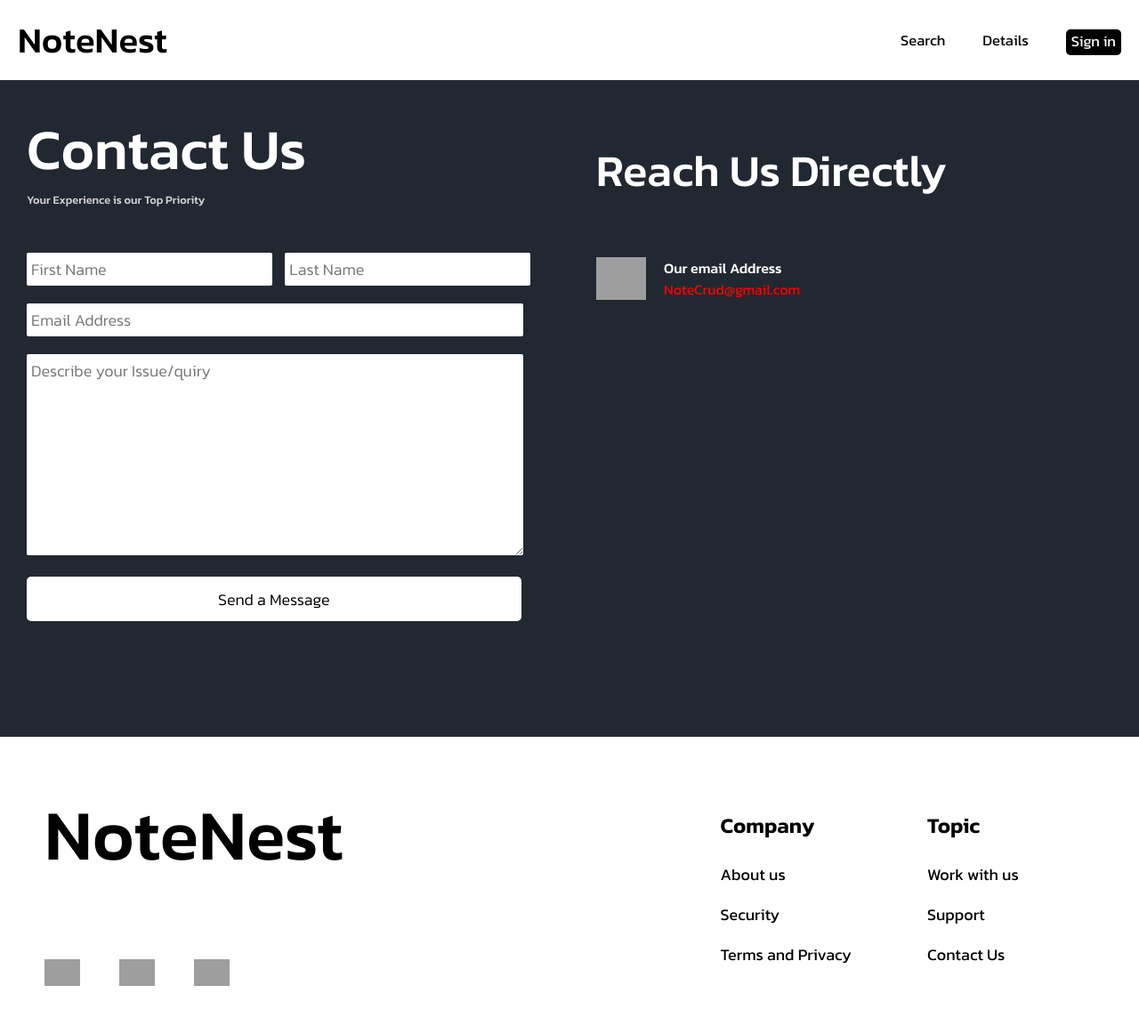
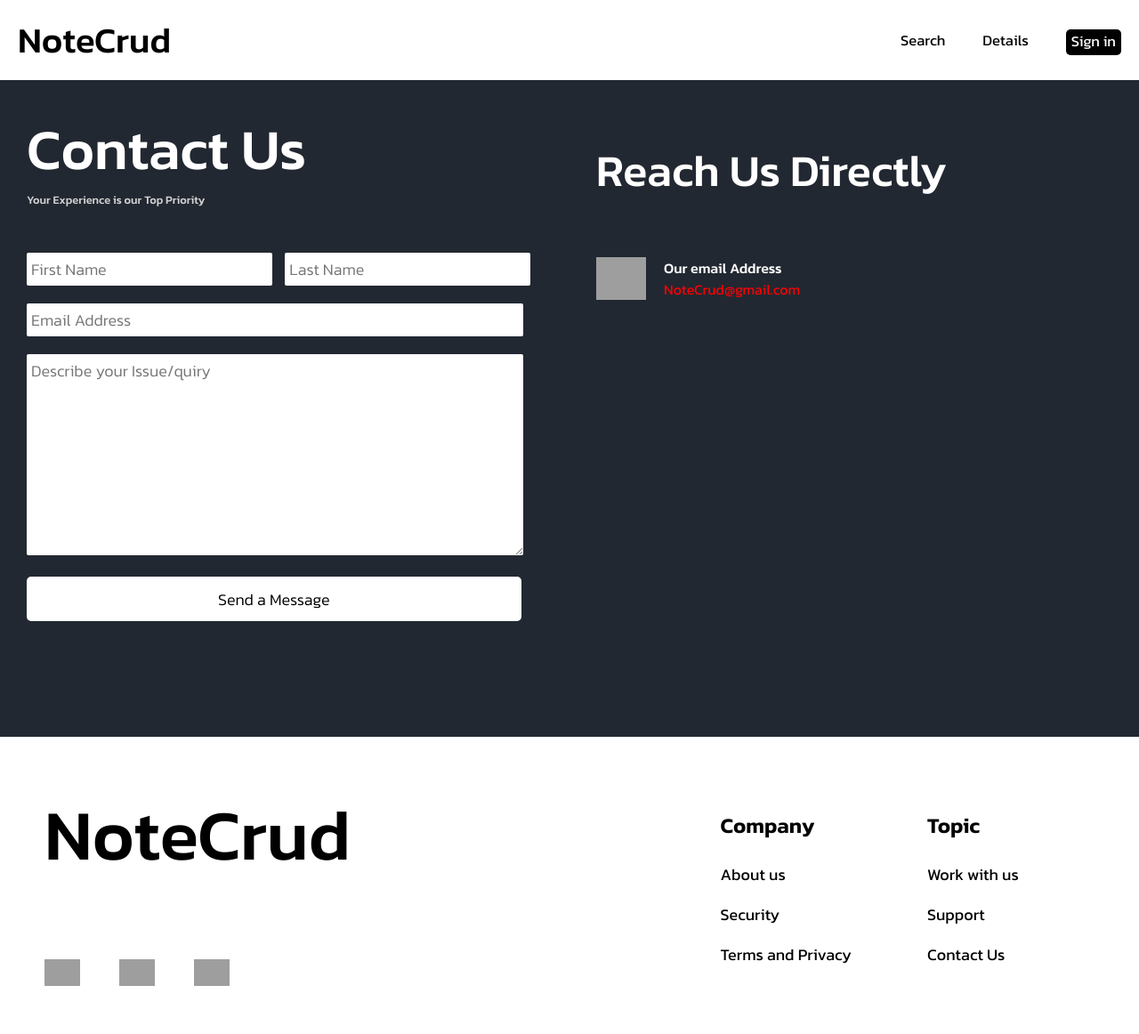
Before and after one commit to mohdAmaan187/notenest, a Python web app: template templates/contact_us.html in a window 1280 px wide. Shown: the whole page at 89% size. Run offline with Jinja, Linux system fonts and the light colour scheme; the template is opened without the code that fills it, so the values that code supplies are empty; grey boxes are pictures that could not be loaded.

Commit message:
updated files

```diff
--- a/templates/contact_us.html
+++ b/templates/contact_us.html
@@ -15,7 +15,7 @@
     <div class="nav_bar">
         <div class="comp_name">
             <h1 class="company_name">
-                NoteNest
+                NoteCrud
             </h1>
         </div>
         <div class="nav_buttons">
@@ -68,7 +68,7 @@
 
     <div class="footer">
         <div class="footer_company_name">
-            <h1 class="footer_company_name_text">NoteNest</h1>
+            <h1 class="footer_company_name_text">NoteCrud</h1>
             <div class="footer_company_socials">
                 <img src="https://www.svgrepo.com/show/452229/instagram-1.svg" alt="" class="footer_insta" draggable="false">
                 <img src="https://cdn.iconscout.com/icon/free/png-512/free-twitter-x-9583449-7741112.png?f=webp&w=256" alt="" class="footer_twitter" draggable="false">
--- a/templates/index.html
+++ b/templates/index.html
@@ -3,7 +3,7 @@
 <head>
     <meta charset="UTF-8">
     <meta name="viewport" content="width=device-width, initial-scale=1.0">
-    <title>NoteNest</title>
+    <title>NoteCrud</title>
     <link rel="preconnect" href="https://fonts.googleapis.com">
     <link rel="preconnect" href="https://fonts.gstatic.com" crossorigin>
     <link href="https://fonts.googleapis.com/css2?family=Kanit:ital,wght@0,100;0,200;0,300;0,400;0,500;0,600;0,700;0,800;0,900;1,100;1,200;1,300;1,400;1,500;1,600;1,700;1,800;1,900&display=swap" rel="stylesheet">
@@ -15,7 +15,7 @@
     <div class="nav_bar">
         <div class="comp_name">
             <h1 class="company_name">
-                NoteNest
+                NoteCrud
             </h1>
         </div>
         <div class="nav_buttons">
@@ -81,7 +81,7 @@
     </div>
     <div class="footer">
         <div class="footer_company_name">
-            <h1 class="footer_company_name_text">NoteNest</h1>
+            <h1 class="footer_company_name_text">NoteCrud</h1>
             <div class="footer_company_socials">
                 <img src="https://www.svgrepo.com/show/452229/instagram-1.svg" alt="" class="footer_insta" draggable="false">
                 <img src="https://cdn.iconscout.com/icon/free/png-512/free-twitter-x-9583449-7741112.png?f=webp&w=256" alt="" class="footer_twitter" draggable="false">
```
